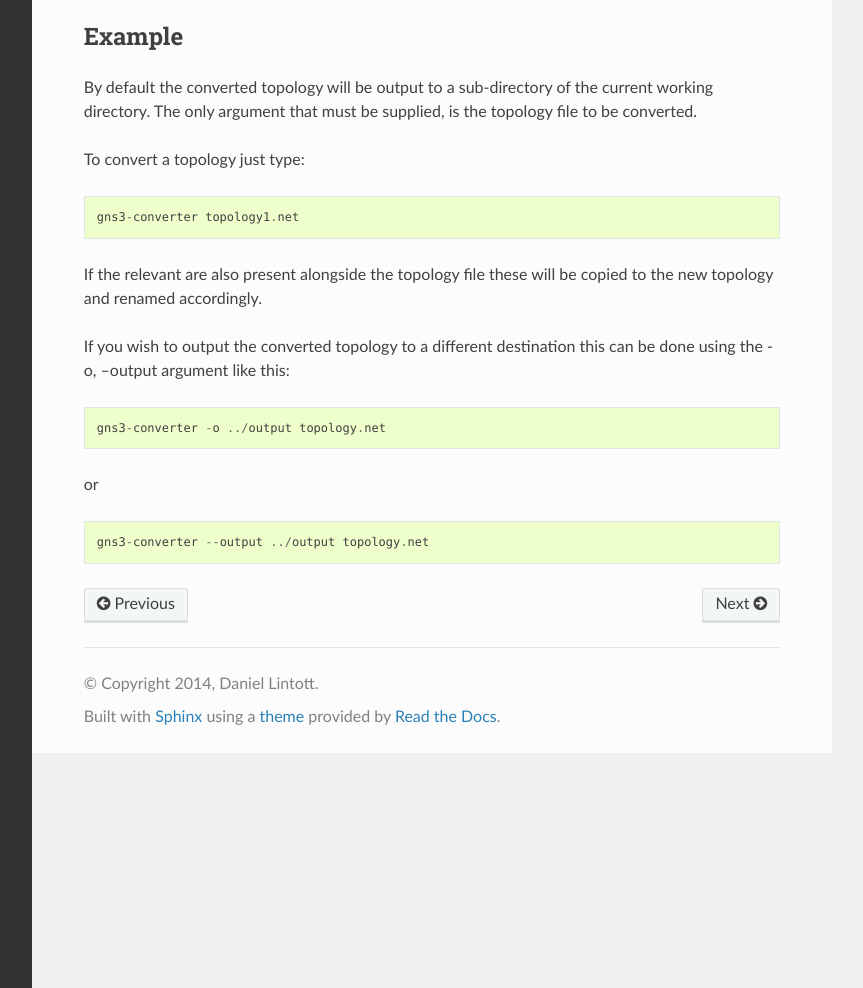
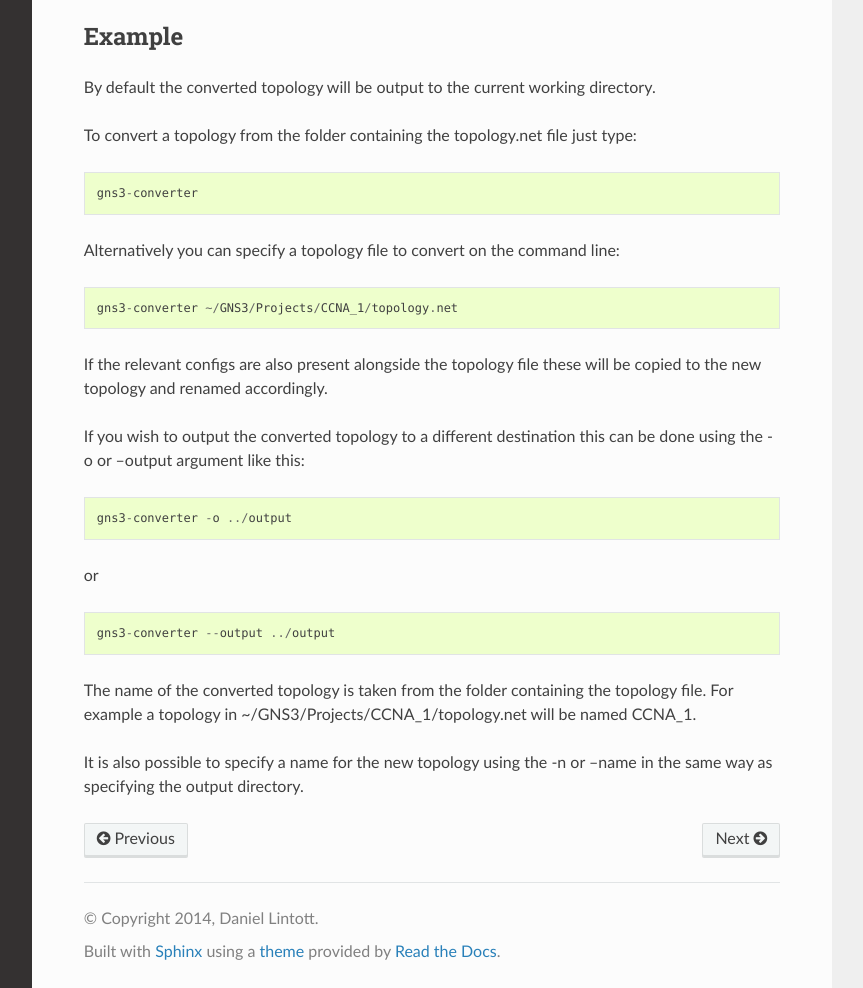
Before and after one commit to TwoWheelDev/gns3-converter, a Sphinx documentation site: the page built from docs/usage.rst, in a window 1280 px wide and 1252 px high, cut to the strip 264-1252 px from the top of the window. Shown: the whole strip, without its empty margins (268-1131 px from the left). Built offline with Sphinx 7.4.7 and the Read the Docs theme 2.0.0, drawn with Linux system fonts in a browser that asks for light colours.

Commit message:
Update documentation

```diff
--- a/docs/usage.rst
+++ b/docs/usage.rst
@@ -8,28 +8,41 @@ Using gns3-converter
 
 Example
 =======
-By default the converted topology will be output to a sub-directory of the
-current working directory. The only argument that must be supplied, is the
-topology file to be converted.
+By default the converted topology will be output to the current working
+directory.
 
-To convert a topology just type:
+To convert a topology from the folder containing the topology.net file just
+type:
 
 ::
 
-    gns3-converter topology1.net
+    gns3-converter
 
-If the relevant are also present alongside the topology file these will be
-copied to the new topology and renamed accordingly.
-
-If you wish to output the converted topology to a different destination this
-can be done using the -o, --output argument like this:
+Alternatively you can specify a topology file to convert on the command line:
 
 ::
 
-    gns3-converter -o ../output topology.net
+    gns3-converter ~/GNS3/Projects/CCNA_1/topology.net
+
+If the relevant configs are also present alongside the topology file these will
+be copied to the new topology and renamed accordingly.
+
+If you wish to output the converted topology to a different destination this
+can be done using the -o or --output argument like this:
+
+::
+
+    gns3-converter -o ../output
 
 or
 
 ::
 
-    gns3-converter --output ../output topology.net
+    gns3-converter --output ../output
+
+The name of the converted topology is taken from the folder containing the
+topology file. For example a topology in ~/GNS3/Projects/CCNA_1/topology.net
+will be named CCNA_1.
+
+It is also possible to specify a name for the new topology using the -n or
+--name in the same way as specifying the output directory.
```
